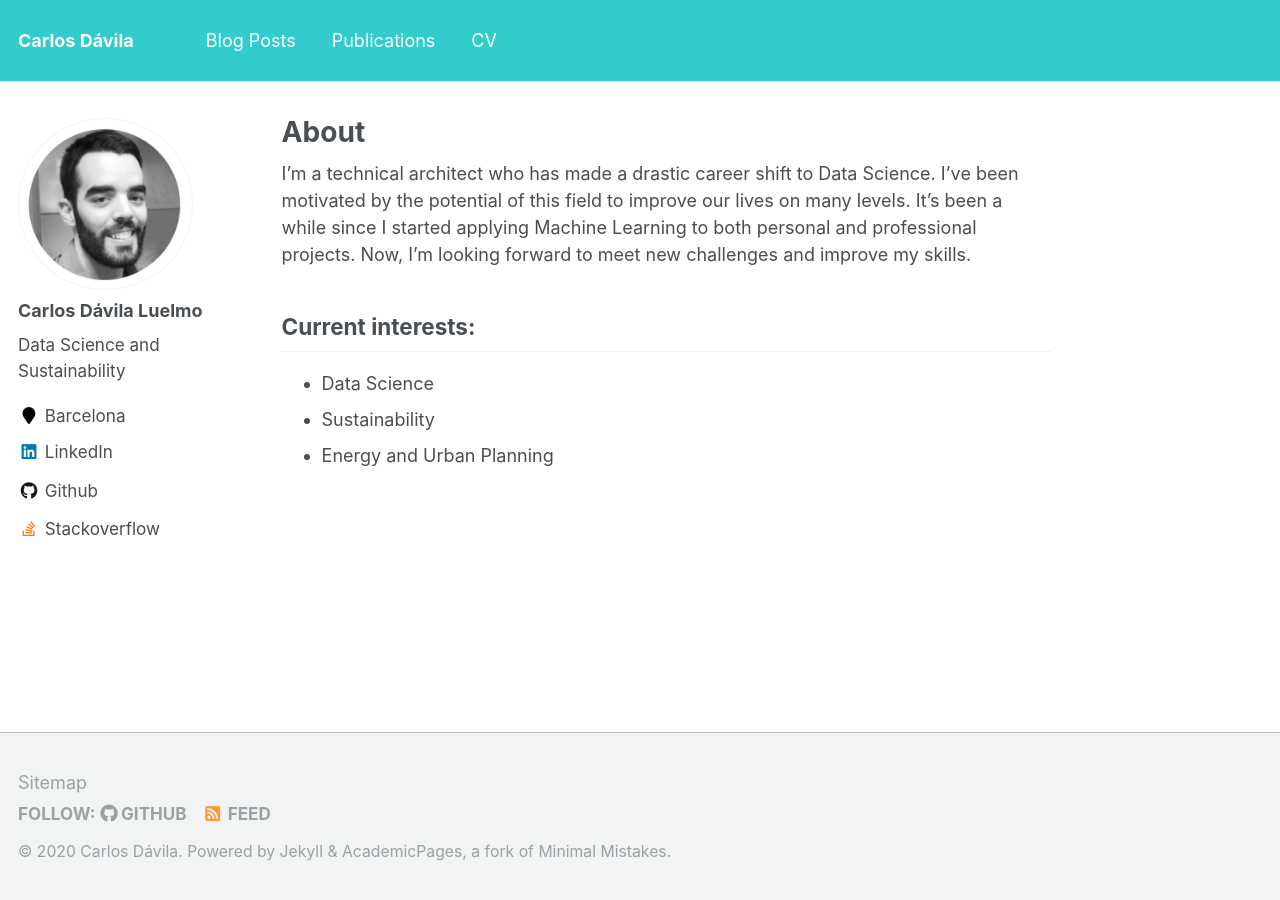
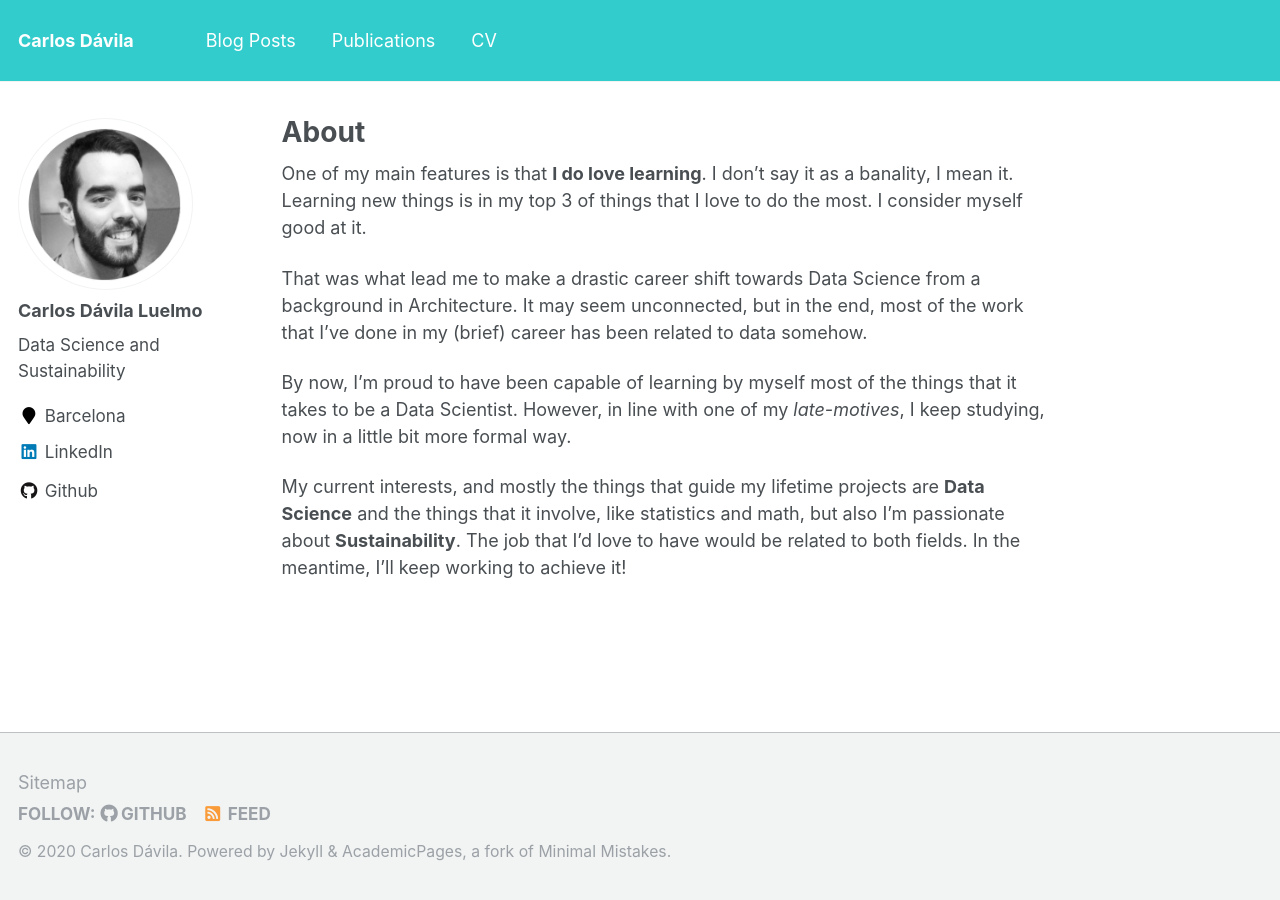
Before and after one commit to carlosdavila91/carlosdavila91.github.io, a Jekyll site: the page built from _pages/about.md, in a window 1280 px wide. Built offline with Jekyll 4.4.1, drawn with Linux system fonts in a browser that asks for light colours.

Commit message:
Update about.md and cv.md

```diff
--- a/_config.yml
+++ b/_config.yml
@@ -106,7 +106,7 @@ author:
   orcid            : #"http://orcid.org/yourorcidurl"
   pinterest        :
   soundcloud       :
-  stackoverflow    : "11597692/carlos-davila"
+  stackoverflow    : #"11597692/carlos-davila"
   steam            :
   tumblr           :
   twitter          : #"replacethistwitterhandle"
--- a/_pages/about.md
+++ b/_pages/about.md
@@ -8,9 +8,10 @@ redirect_from:
   - /about.html
 ---
 
-I’m a technical architect who has made a drastic career shift to Data Science. I've been motivated by the potential of this field to improve our lives on many levels. It’s been a while since I started applying Machine Learning to both personal and professional projects. Now, I'm looking forward to meet new challenges and improve my skills.
+One of my main features is that **I do love learning**. I don't say it as a banality, I mean it. Learning new things is in my top 3 of things that I love to do the most. I consider myself good at it.
 
-## Current interests:
-+ Data Science
-+ Sustainability
-+ Energy and Urban Planning
+That was what lead me to make a drastic career shift towards Data Science from a background in Architecture. It may seem unconnected, but in the end, most of the work that I've done in my (brief) career has been related to data somehow.
+
+By now, I'm proud to have been capable of learning by myself most of the things that it takes to be a Data Scientist. However, in line with one of my _late-motives_, I keep studying, now in a little bit more formal way.
+
+My current interests, and mostly the things that guide my lifetime projects are **Data Science** and the things that it involve, like statistics and math, but also I'm passionate about **Sustainability**. The job that I'd love to have would be related to both fields. In the meantime, I'll keep working to achieve it!
```
Also changed, not shown: _pages/cv.md (+5 -1 lines).
